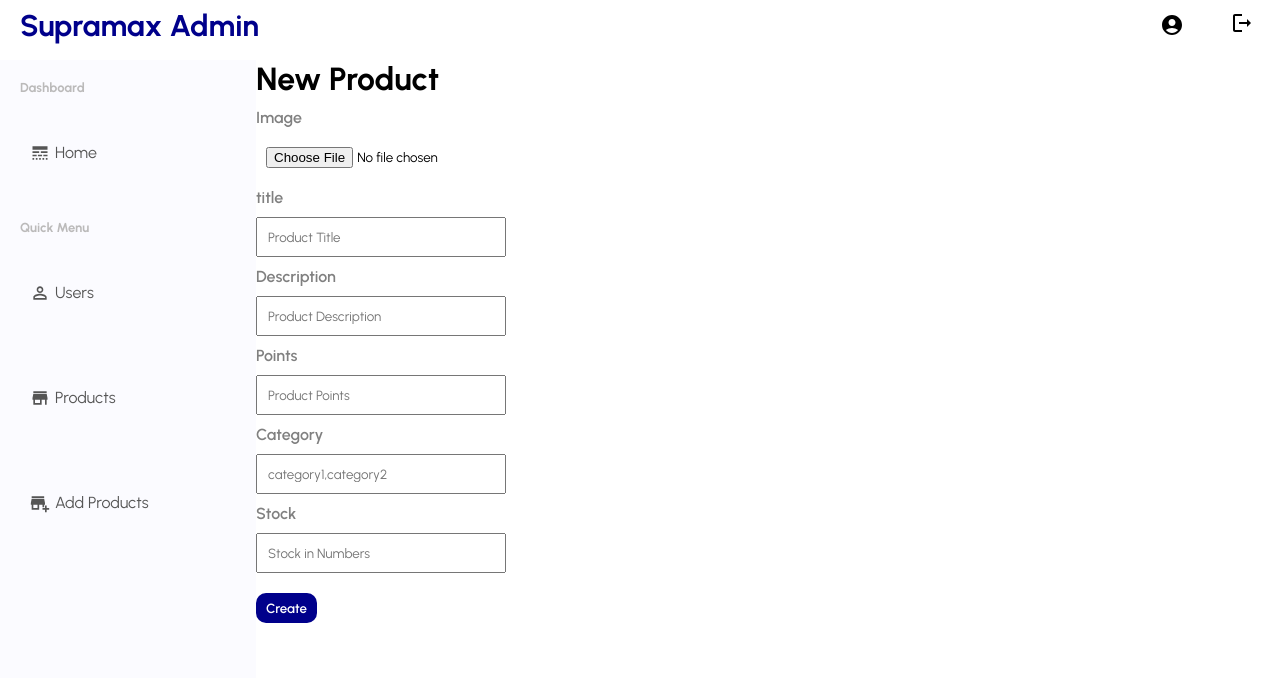
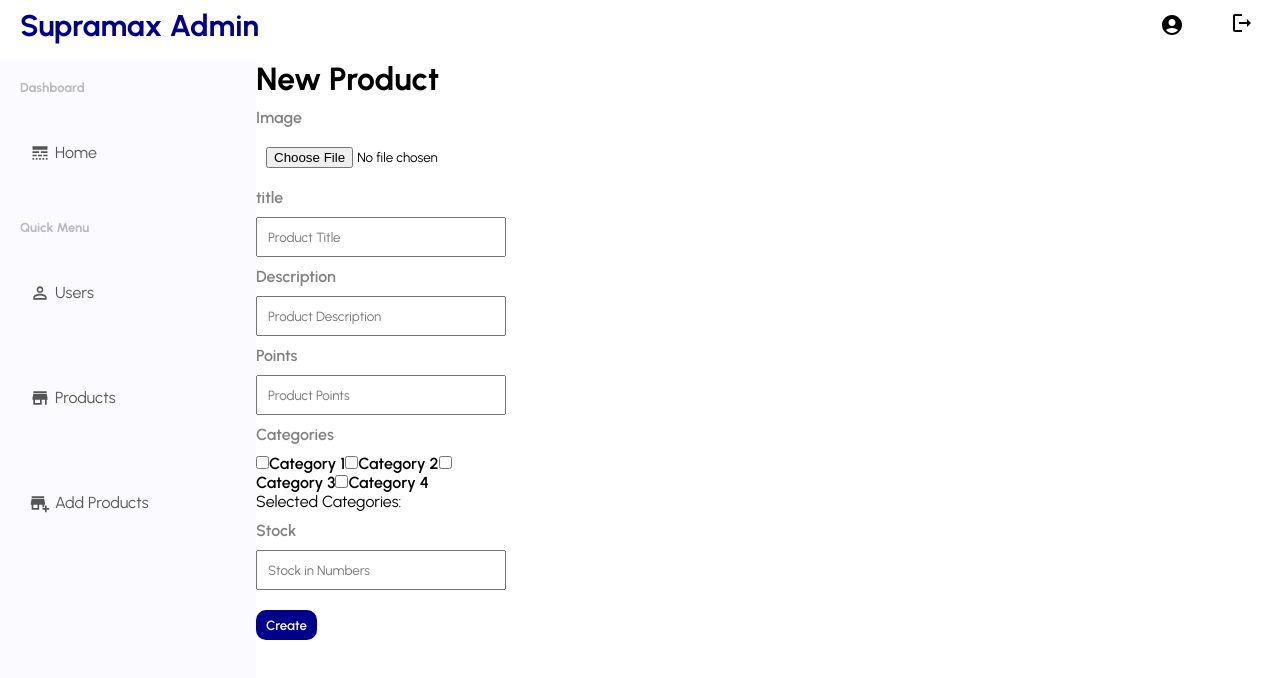
Before and after one commit to Muhammad-Haram/Ecommerce-Store, a React (Create React App) app in the folder client/: page /dashboard/newproduct in a window 1280 px wide. Shown: the top 678 px of the page. Built offline with nearby package versions, Linux system fonts and the light colour scheme.

Commit message:
input to checkbox

```diff
--- a/client/src/pages/NewProduct.jsx
+++ b/client/src/pages/NewProduct.jsx
@@ -1,6 +1,11 @@
 import { useState } from "react";
 // import "./newProduct.css";
-import { getStorage, ref, uploadBytesResumable, getDownloadURL } from "firebase/storage";
+import {
+  getStorage,
+  ref,
+  uploadBytesResumable,
+  getDownloadURL,
+} from "firebase/storage";
 import app from "../firebase";
 import { addProducts } from "../redux/apiCallsForDashBoard";
 import { useDispatch } from "react-redux";
@@ -9,7 +14,6 @@
 import Sidebar from "../components/sidebar/Sidebar";
 
 export default function NewProduct() {
-
   const [inputs, setInputs] = useState({});
   const [file, setFile] = useState("");
   const [category, setCategory] = useState([]);
@@ -21,10 +25,19 @@
     setInputs((prev) => {
       return { ...prev, [e.target.name]: e.target.value };
     });
-  }
+  };
 
-  const handleCategory = (e) => {
-    setCategory(e.target.value.split(","));
+  const [categories, setCategories] = useState([]);
+  console.log(categories)
+
+  // Handle category checkbox change
+  const handleCategoryChange = (e) => {
+    const { value, checked } = e.target;
+    if (checked) {
+      setCategories((prev) => [...prev, value]);
+    } else {
+      setCategories((prev) => prev.filter((category) => category !== value));
+    }
   };
 
   const handlePoints = (e) => {
@@ -32,92 +45,164 @@
   };
 
   const handleClick = async (e) => {
-    e.preventDefault()
+    e.preventDefault();
     const filetitle = inputs.title || "default"; // Agar title nahi hai to default naam rakh lo
     const sanitizedTitle = filetitle.replace(/[^a-z0-9]/gi, "_").toLowerCase();
-    const fileName = `${sanitizedTitle}_${new Date().getTime()}.jpg`
-    console.log(fileName)
+    const fileName = `${sanitizedTitle}_${new Date().getTime()}.jpg`;
+    console.log(fileName);
     const storage = getStorage(app);
     const storageRef = ref(storage, fileName);
     const uploadTask = uploadBytesResumable(storageRef, file);
 
-    uploadTask.on('state_changed',
+    uploadTask.on(
+      "state_changed",
       (snapshot) => {
-        const progress = (snapshot.bytesTransferred / snapshot.totalBytes) * 100;
-        console.log('Upload is ' + progress + '% done');
+        const progress =
+          (snapshot.bytesTransferred / snapshot.totalBytes) * 100;
+        console.log("Upload is " + progress + "% done");
         switch (snapshot.state) {
-          case 'paused':
-            console.log('Upload is paused');
+          case "paused":
+            console.log("Upload is paused");
             break;
-          case 'running':
-            console.log('Upload is running');
+          case "running":
+            console.log("Upload is running");
             break;
           default:
         }
       },
       (error) => {
-        console.log(error)
+        console.log(error);
       },
       () => {
         getDownloadURL(uploadTask.snapshot.ref).then((downloadURL) => {
-          console.log('File available at', downloadURL);
-          const product = { ...inputs, img: downloadURL, categories: category, points: points };
-          addProducts(product, dispatch)
-          navigate("/dashboard/products")
+          console.log("File available at", downloadURL);
+          const product = {
+            ...inputs,
+            img: downloadURL,
+            categories: categories,
+            points: points,
+          };
+          addProducts(product, dispatch);
+          navigate("/dashboard/products");
         });
       }
     );
-  }
+  };
 
   return (
-
     <>
       <Topbar />
       <div className="container">
-
         <Sidebar />
 
         <div className="newProduct">
           <h1 className="addProductTitle">New Product</h1>
           <form className="addProductForm">
-
             <div className="addProductItem">
               <label>Image</label>
-              <input type="file"
+              <input
+                type="file"
                 id="file"
-                onChange={(e) => setFile(e.target.files[0])} />
+                onChange={(e) => setFile(e.target.files[0])}
+              />
             </div>
 
             <div className="addProductItem">
               <label>title</label>
-              <input name="title" type="text" placeholder="Product Title" onChange={handleChange} />
+              <input
+                name="title"
+                type="text"
+                placeholder="Product Title"
+                onChange={handleChange}
+              />
             </div>
 
             <div className="addProductItem">
               <label>Description</label>
-              <input name="desc" type="text" placeholder="Product Description" onChange={handleChange} />
+              <input
+                name="desc"
+                type="text"
+                placeholder="Product Description"
+                onChange={handleChange}
+              />
             </div>
 
             <div className="addProductItem">
               <label>Points</label>
-              <input type="text" placeholder="Product Points" onChange={handlePoints} />
+              <input
+                type="text"
+                placeholder="Product Points"
+                onChange={handlePoints}
+              />
             </div>
 
-            <div className="addProductItem">
+            {/* <div className="addProductItem">
               <label>Category</label>
               <input type="text" placeholder="category1,category2" onChange={handleCategory} />
+            </div> */}
+
+            <div className="addProductItem">
+              <label>Categories</label>
+              <div>
+                {/* List of category checkboxes */}
+                <label>
+                  <input
+                    type="checkbox"
+                    value="category1"
+                    onChange={handleCategoryChange}
+                  />
+                  Category 1
+                </label>
+
+                <label>
+                  <input
+                    type="checkbox"
+                    value="category2"
+                    onChange={handleCategoryChange}
+                  />
+                  Category 2
+                </label>
+
+                <label>
+                  <input
+                    type="checkbox"
+                    value="category3"
+                    onChange={handleCategoryChange}
+                  />
+                  Category 3
+                </label>
+
+                <label>
+                  <input
+                    type="checkbox"
+                    value="category4"
+                    onChange={handleCategoryChange}
+                  />
+                  Category 4
+                </label>
+              </div>
+
+              {/* Display selected categories */}
+              <div>
+                Selected Categories: {categories.join(", ")}
+              </div>
             </div>
 
             <div className="addProductItem">
               <label>Stock</label>
-              <input name="inStock" type="number" placeholder="Stock in Numbers" onChange={handleChange} />
+              <input
+                name="inStock"
+                type="number"
+                placeholder="Stock in Numbers"
+                onChange={handleChange}
+              />
             </div>
 
-            <button onClick={handleClick} className="addProductButton">Create</button>
-
+            <button onClick={handleClick} className="addProductButton">
+              Create
+            </button>
           </form>
         </div>
-
       </div>
     </>
   );
```
